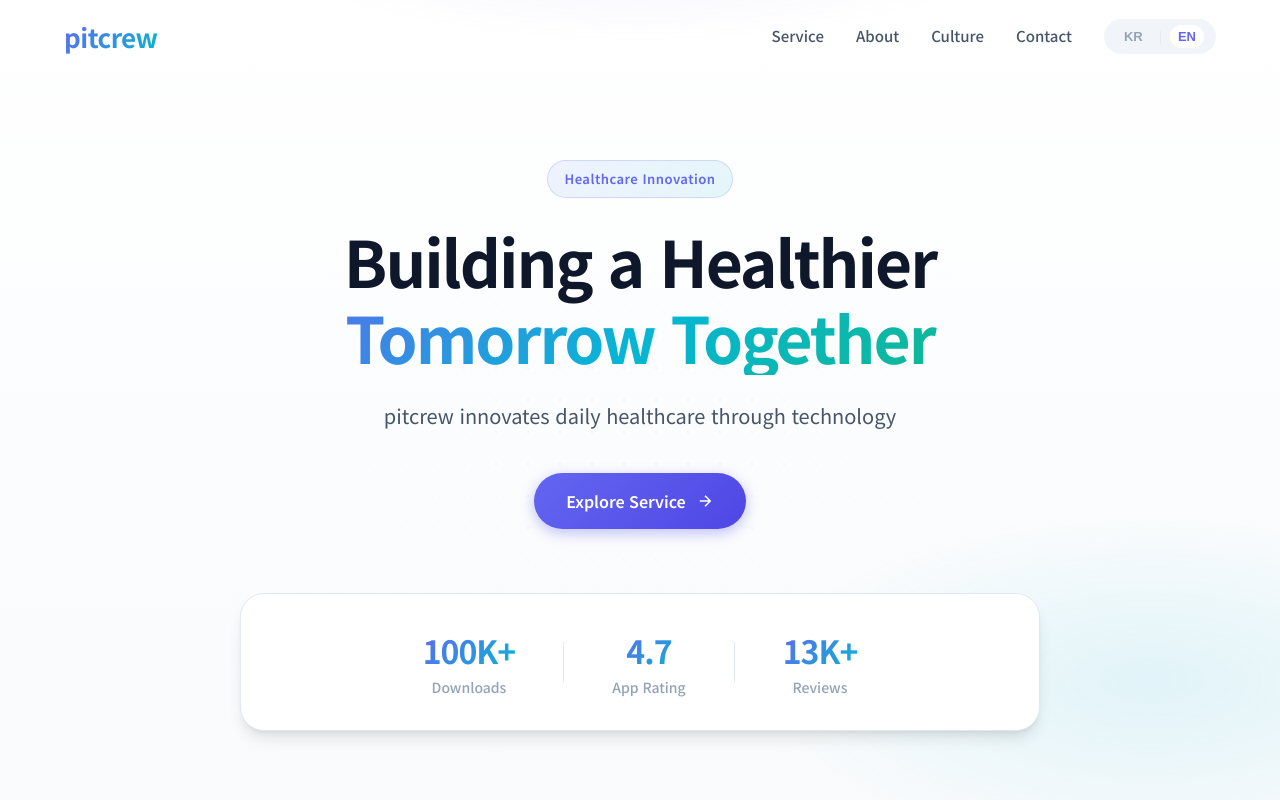
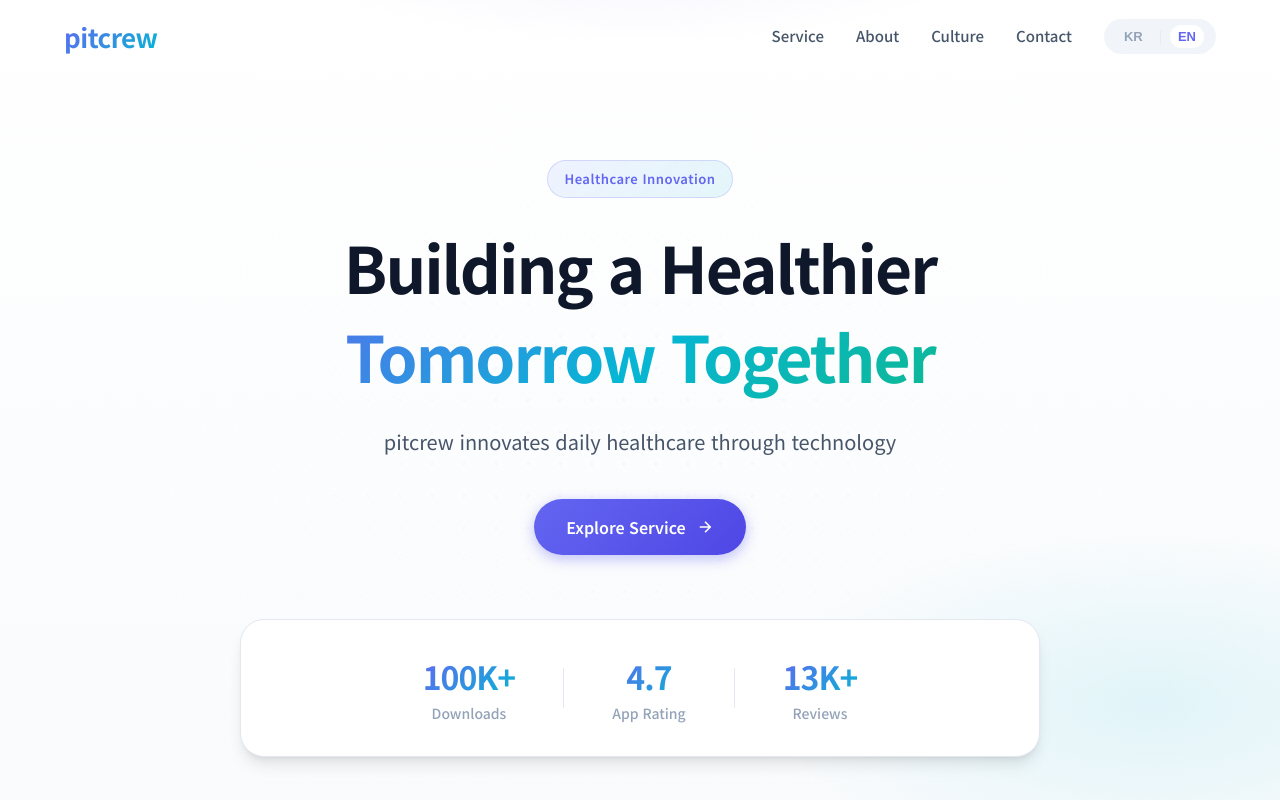
Before and after one commit to rtrvr/homepage, a React (Create React App) app: page / in a window 1280 px wide. Shown: the top 800 px of the page. Built offline with nearby package versions, Linux system fonts and the light colour scheme.

Commit message:
fix: increase hero title line-height to prevent text clipping

```diff
--- a/src/App.css
+++ b/src/App.css
@@ -233,7 +233,7 @@
   display: block;
   font-size: 64px;
   font-weight: 800;
-  line-height: 1.2;
+  line-height: 1.4;
   letter-spacing: -2px;
   color: var(--text-primary);
 }
```
